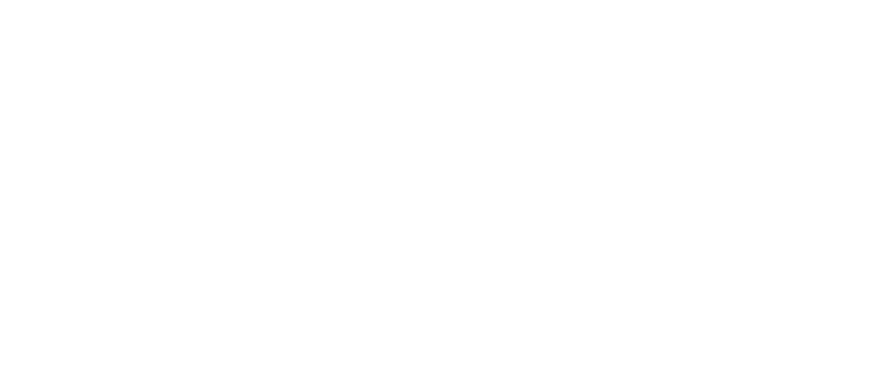
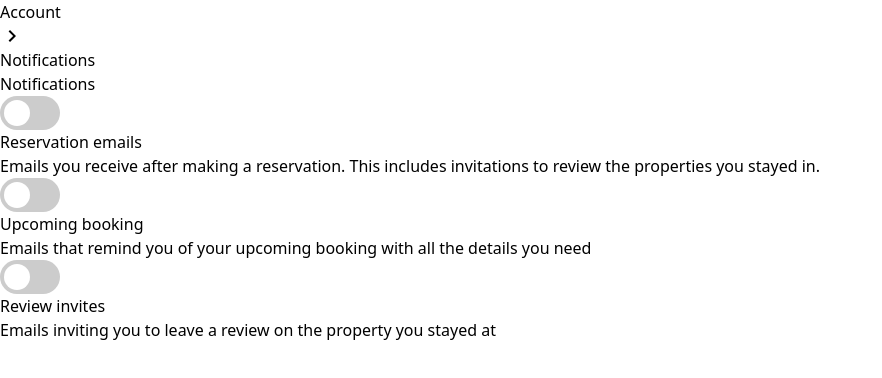
Before and after one commit to Ebubeuzor/Shrbo, a React (Vite) app: page /AccountNotifications in a window 1280 px wide. Before the commit this address had no page. Shown: the top 378 px of the page, without its empty margins (0-882 px from the left). Built offline with nearby package versions, Linux system fonts and the light colour scheme.

Commit message:
done with settings page

```diff
--- a/src/App.jsx
+++ b/src/App.jsx
@@ -6,6 +6,7 @@ import Settings from "./Views/Settings";
 import Profile from "./Component/Settings/Profile"
 import Payments from "./Component/Settings/Payments"
 import Security from "./Component/Settings/Security"
+import AccountNotifications from "./Component/Settings/ProfileCardSettings/AccountNotifications";
 import "./App.css";
 import RequestBook from "./Views/RequestBook";
 import AddGovvernmentId from "./Component/Settings/ProfileCardSettings/AddGovernmentId"
@@ -21,6 +22,7 @@ function App() {
         <Route path="/Payments" element={<Payments />} />
         <Route path="/Security" element={<Security />} />
         <Route path="/AddGovvernmentId" element={<AddGovvernmentId />} />
+        <Route path="/AccountNotifications" element={<AccountNotifications />} />
 
 
 
--- /dev/null
+++ b/src/Component/Settings/ProfileCardSettings/AccountNotifications.jsx
@@ -0,0 +1,50 @@
+import React from "react";
+import SettingsNavigation from "../SettingsNavigation";
+import ToggleSwitch from "../../ToggleSwitch";
+import SubscriptionManager from "../../SubscriptionManager";
+
+export default function AccountNotifications(props) {
+  return (
+    <div className="max-w-2xl mx-auto p-4">
+      <SettingsNavigation title="Notifications" text="Notifications" />
+
+      <div className="space-y-16">
+        <div className=" flex items-center space-x-4">
+          <div className=" ">
+            <div className="bui-switch">
+              <ToggleSwitch />
+            </div>
+          </div>
+          <SubscriptionManager
+            title="Reservation emails"
+            paragraph="Emails you receive after making a reservation. This includes invitations to review the properties you stayed in."
+          />
+        </div>
+
+        <div className=" flex items-center space-x-4">
+          <div className=" ">
+            <div className="bui-switch">
+              <ToggleSwitch />
+            </div>
+          </div>
+          <SubscriptionManager
+          title="Upcoming booking"
+          paragraph="Emails that remind you of your upcoming booking with all the details you need"
+          />
+        </div>
+
+        <div className=" flex items-center space-x-4">
+          <div className=" ">
+            <div className="bui-switch">
+              <ToggleSwitch />
+            </div>
+          </div>
+          <SubscriptionManager
+          title="Review invites"
+          paragraph="Emails inviting you to leave a review on the property you stayed at"
+          />
+        </div>
+      </div>
+    </div>
+  );
+}
--- /dev/null
+++ b/src/Component/SubscriptionManager.jsx
@@ -0,0 +1,16 @@
+import React from 'react'
+
+export default function SubscriptionManager(props) {
+  return (
+    <div>
+            <div className="">
+          <h2 className="font-medium text-2xl">
+            <label htmlFor="">{props.title}</label>
+          </h2>
+          <p className="text-gray-500">
+         {props.paragraph}
+          </p>
+        </div>
+    </div>
+  )
+}
--- /dev/null
+++ b/src/Component/ToggleSwitch.jsx
@@ -0,0 +1,11 @@
+import React from 'react';
+
+export default function ToggleSwitch() {
+  return (
+    <label className="switch">
+    <input type="checkbox"/>
+    <span className="slider round"></span>
+  </label>
+
+  );
+}
--- a/src/Views/Settings.jsx
+++ b/src/Views/Settings.jsx
@@ -4,6 +4,8 @@ import { Link } from "react-router-dom";
 import ProfileIcon from "../assets/svg/id-card-line-icon.svg";
 import Padlock from "../assets/svg/lock-icon.svg";
 import PaymentIcon from "../assets/svg/credit-card-icon.svg";
+import BellIcon from "../assets/svg/bell-icon.svg";
+
 
 export default function Settings() {
   return (
@@ -40,11 +42,13 @@ export default function Settings() {
                 text="Provide personal details and how we can reach you"
               />
             </Link>
+            <Link to="/AccountNotifications">
             <Card
-              icon="hello"
+              icon={BellIcon}
               title="Notifications "
               text="Provide personal details and how we can reach you"
             />
+            </Link>
             <Card
               icon="hello"
               title="Personal Info"
--- a/src/index.css
+++ b/src/index.css
@@ -1,3 +1,66 @@
 @tailwind base;
 @tailwind components;
 @tailwind utilities;
+
+
+.switch {
+    position: relative;
+    display: inline-block;
+    width: 60px;
+    height: 34px;
+  }
+
+  /* Hide default HTML checkbox */
+  .switch input {
+    opacity: 0;
+    width: 0;
+    height: 0;
+  }
+
+  /* The slider */
+  .slider {
+    position: absolute;
+    cursor: pointer;
+    top: 0;
+    left: 0;
+    right: 0;
+    bottom: 0;
+    background-color: #ccc;
+    -webkit-transition: .4s;
+    transition: .4s;
+  }
+
+  .slider:before {
+    position: absolute;
+    content: "";
+    height: 26px;
+    width: 26px;
+    left: 4px;
+    bottom: 4px;
+    background-color: white;
+    -webkit-transition: .4s;
+    transition: .4s;
+  }
+
+  input:checked + .slider {
+    background-color: orange;
+  }
+
+  input:focus + .slider {
+    box-shadow: 0 0 1px orange;
+  }
+
+  input:checked + .slider:before {
+    -webkit-transform: translateX(26px);
+    -ms-transform: translateX(26px);
+    transform: translateX(26px);
+  }
+
+  /* Rounded sliders */
+  .slider.round {
+    border-radius: 34px;
+  }
+
+  .slider.round:before {
+    border-radius: 50%;
+  }
```
Also changed, not shown: src/assets/bell-icon.png (added), src/assets/svg/bell-icon.svg (added).
